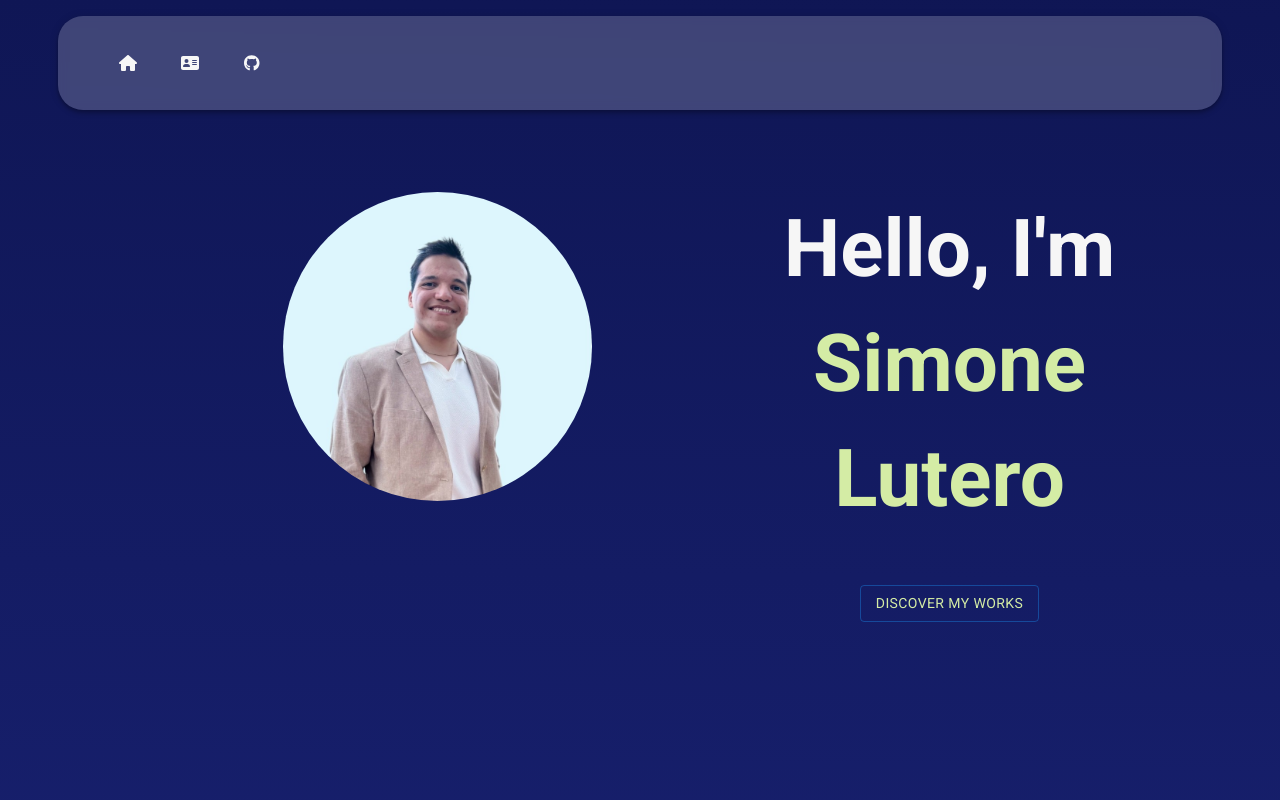
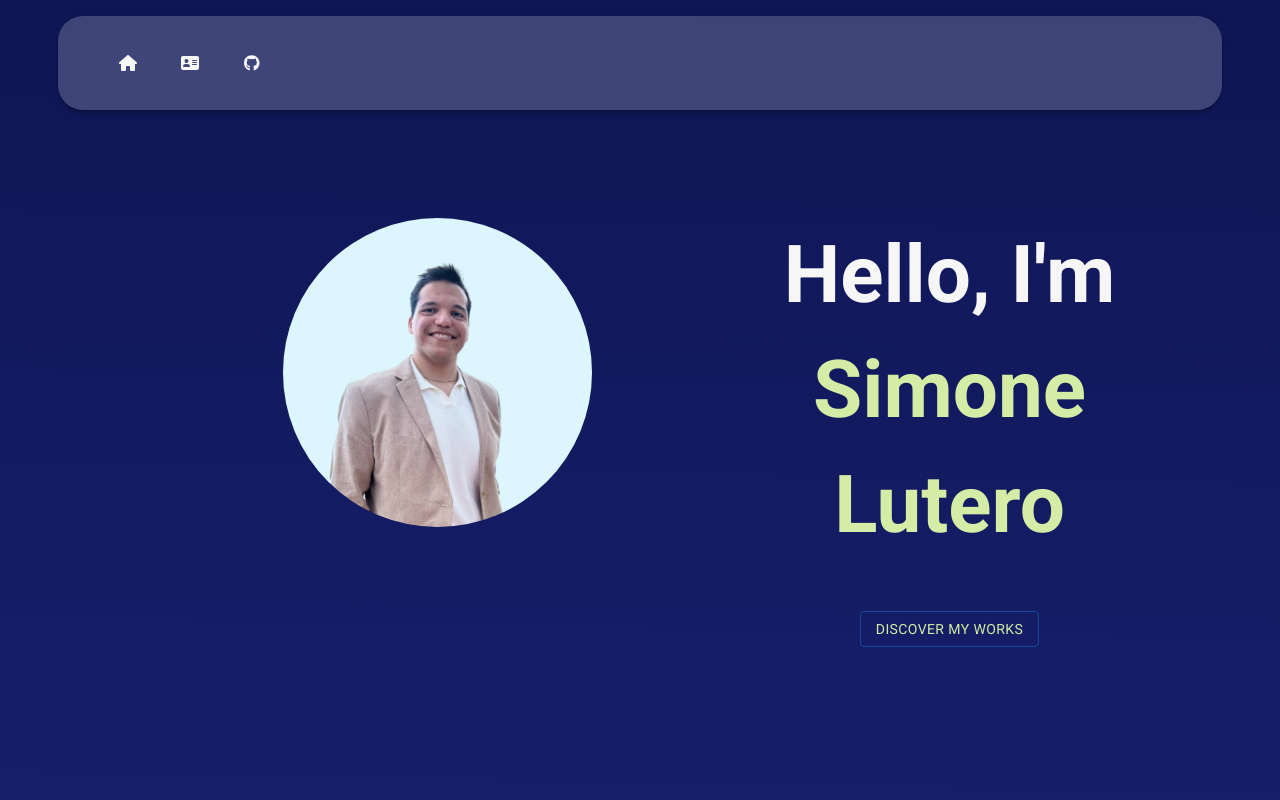
Before and after one commit to simlu2000/simonelutero, a React (Create React App) app: page / in a window 1280 px wide. Shown: the top 800 px of the page. Built offline with nearby package versions, Linux system fonts and the light colour scheme.

Commit message:
Update style.css

```diff
--- a/src/style/style.css
+++ b/src/style/style.css
@@ -94,7 +94,7 @@ body {
     flex-direction: row;
     align-items: flex-start;
     justify-content: space-around;
-    margin-top: 10%;
+    margin-top: 12%;
 }
 
 .name {
@@ -455,7 +455,7 @@ section {
 
 /*-------------------------------------------------FOOTER------------------------------------------------------*/
 footer {
-    background-color: #000428;
+    background-color:  #000428;
     -webkit-backdrop-filter: blur(5px);
     backdrop-filter: blur(5px);
     text-align: center;
```
